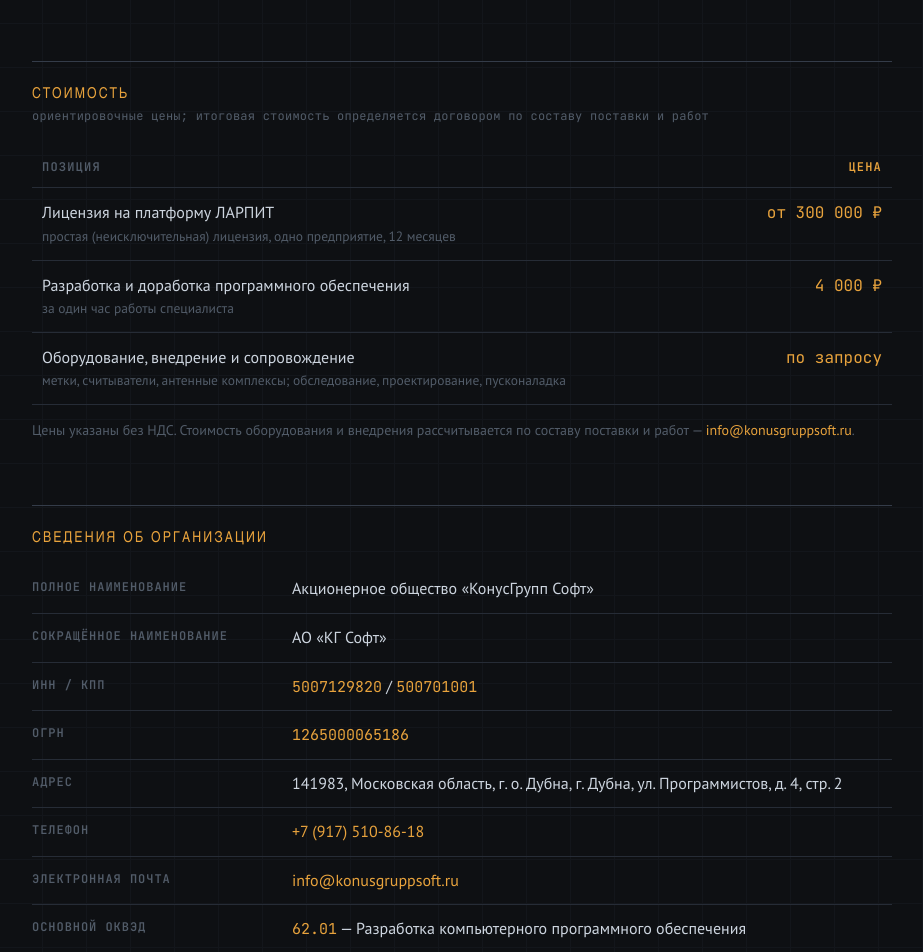
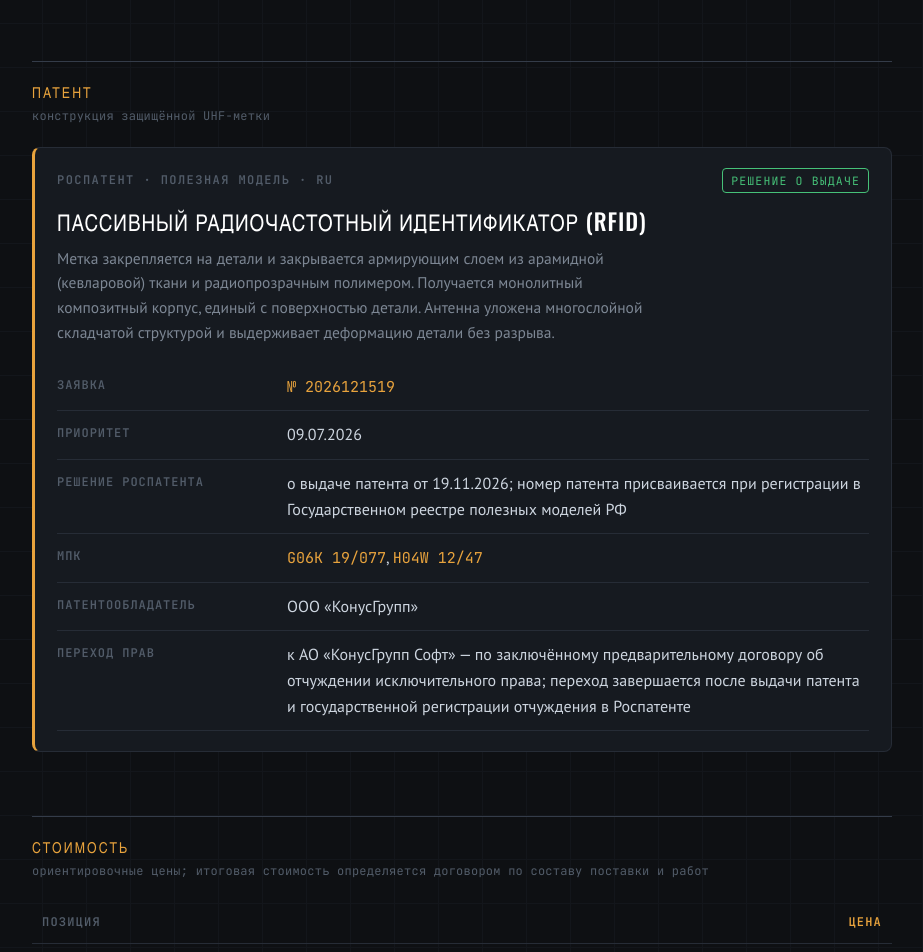
Before and after one commit to semedal/konusgruppsoft-site, a plain HTML site: page index.html in a window 1280 px wide. Shown: the part 1473-2425 px from the top of the page, without its empty margins (178-1101 px from the left). Drawn offline with nearby package versions, Linux system fonts and the light colour scheme.

Commit message:
Раздел «Патент»: решение Роспатента о выдаче патента на полезную модель по заявке 2026121519, патентообладатель и переход прав к АО «КГ Софт»
Co-Authored-By: Claude Opus 5.5 <noreply@anthropic.com>

```diff
--- a/index.html
+++ b/index.html
@@ -65,7 +65,7 @@
     }
     .epc .meta{display:flex;align-items:center;gap:14px}
     .epc span{color:var(--text-faint);font-size:11.5px;letter-spacing:.14em;text-transform:uppercase}
-    .epc .ok{color:var(--green);border:1px solid var(--green);border-radius:4px;padding:3px 8px;font-size:11.5px;letter-spacing:.1em}
+    .epc .ok,.ok{color:var(--green);border:1px solid var(--green);border-radius:4px;padding:3px 8px;font:400 11.5px/1.5 var(--font-mono);letter-spacing:.1em;text-transform:uppercase;white-space:nowrap}
 
     .rows{margin-top:42px;display:grid;grid-template-columns:repeat(3,1fr);gap:28px}
     @media(max-width:680px){.rows{grid-template-columns:1fr}}
@@ -86,6 +86,16 @@
     .card p{color:var(--text-dim);font-size:15.5px}
     .card ul{margin:10px 0 0 18px;color:var(--text-dim);font-size:15.5px}
     .card li{margin-bottom:4px}
+
+    /* патент: карточка-«охранный документ» */
+    .patent{border:1px solid var(--line);border-left:3px solid var(--amber);border-radius:8px;background:var(--panel);padding:20px 22px}
+    .patent .pt-head{display:flex;justify-content:space-between;align-items:center;gap:12px;flex-wrap:wrap;margin-bottom:14px}
+    .patent .pt-kind{font:600 12px/1.4 var(--font-mono);letter-spacing:.12em;text-transform:uppercase;color:var(--text-faint)}
+    .patent .pt-title{display:block;font:500 clamp(19px,3vw,23px)/1.25 var(--font-display);letter-spacing:.04em;text-transform:uppercase;color:#fff;margin-bottom:10px}
+    .patent p{color:var(--text-dim);font-size:15.5px;max-width:72ch}
+    .patent .info{margin-top:18px;grid-template-columns:230px 1fr}
+    @media(max-width:680px){.patent .info{grid-template-columns:1fr}}
+    .patent .info dd{color:var(--text)}
 
     .price{width:100%;border-collapse:collapse;font-size:16px}
     .price th,.price td{text-align:left;vertical-align:top;padding:12px 10px;border-bottom:1px solid var(--line)}
@@ -148,6 +158,7 @@
           <i>02</i>
           <b>Оборудование</b>
           <p>UHF-метки, в том числе для металла; считыватели и антенные комплексы.</p>
+          <a href="#patent">Патент на полезную модель →</a>
         </div>
         <div class="row">
           <i>03</i>
@@ -188,6 +199,26 @@
             <b>Разработка ПО на заказ</b>
             <p>Доработка платформы под процессы заказчика: отраслевые модули учёта, маршрутные карты и отчётность, интеграция с учётными и производственными системами, встроенное ПО считывателей.</p>
           </div>
+        </div>
+      </section>
+
+      <section class="section" id="patent">
+        <h2>Патент<small>конструкция защищённой UHF-метки</small></h2>
+        <div class="patent">
+          <div class="pt-head">
+            <span class="pt-kind">Роспатент · полезная модель · RU</span>
+            <span class="ok">Решение о выдаче</span>
+          </div>
+          <b class="pt-title">Пассивный радиочастотный идентификатор (RFID)</b>
+          <p>Метка закрепляется на детали и закрывается армирующим слоем из арамидной (кевларовой) ткани и радиопрозрачным полимером. Получается монолитный композитный корпус, единый с поверхностью детали. Антенна уложена многослойной складчатой структурой и выдерживает деформацию детали без разрыва.</p>
+          <dl class="info">
+            <dt>Заявка</dt><dd><code>№ 2026121519</code></dd>
+            <dt>Приоритет</dt><dd>09.07.2026</dd>
+            <dt>Решение Роспатента</dt><dd>о выдаче патента от 19.11.2026; номер патента присваивается при регистрации в Государственном реестре полезных моделей РФ</dd>
+            <dt>МПК</dt><dd><code>G06K 19/077</code>, <code>H04W 12/47</code></dd>
+            <dt>Патентообладатель</dt><dd>ООО «КонусГрупп»</dd>
+            <dt>Переход прав</dt><dd>к АО «КонусГрупп Софт» — по заключённому предварительному договору об отчуждении исключительного права; переход завершается после выдачи патента и государственной регистрации отчуждения в Роспатенте</dd>
+          </dl>
         </div>
       </section>
 
```
